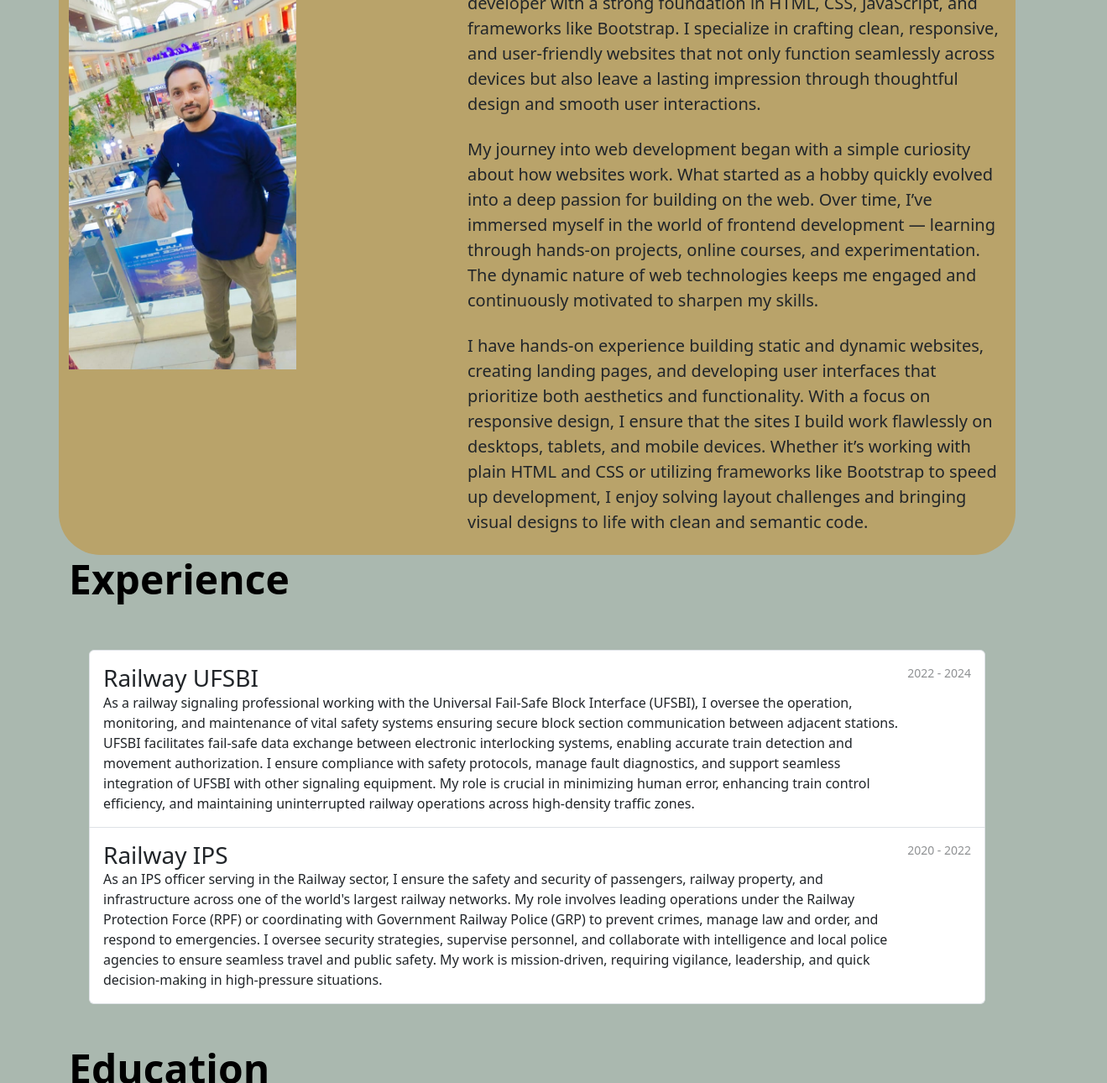
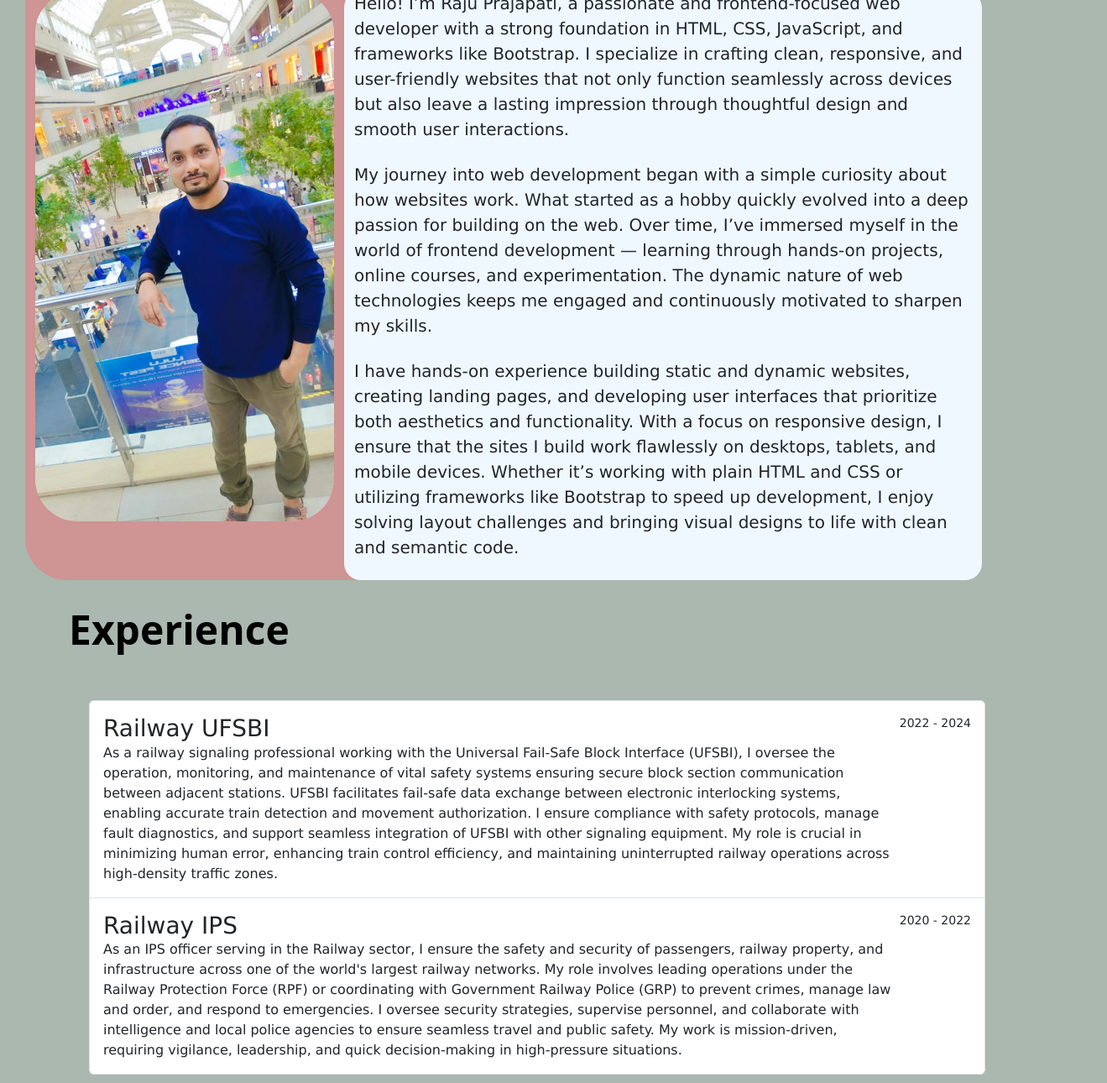
Before and after one commit to rajuprajapati1992/Projects, a plain HTML site: page portfolio/index.html in a window 1280 px wide. Shown: the part 695-1985 px from the top of the page at 84% size, 1319 px wide, since content can reach past the window. Drawn offline with nearby package versions, Linux system fonts and the light colour scheme.

Commit message:
xzsdfsfakjpo

```diff
--- a/portfolio/index.html
+++ b/portfolio/index.html
@@ -36,11 +36,44 @@
     #hero1 {
         background-color: rgba(250, 249, 247, 0.829);
         border-radius: 20px;
+        font-family: Verdana, Geneva, Tahoma, sans-serif;
+    }
+
+    #name{
+        transition: transform 0.5s ease, box-shadow 0.5s ease;
+    }
+
+    #name:hover{
+        transform: scale(1.03);
+        box-shadow: 0 8px 20px rgba(36, 36, 41, 0.786);
     }
 
     #about{
-        background-color: rgb(185, 163, 106);
+        background-color: rgb(207, 148, 148);
         border-radius: 50px;
+        margin: 30px;
+    }
+
+    .abt-img{
+        border-radius: 50px;
+    }
+
+    #edu {
+        background-color: rgb(207, 148, 148);
+        border-radius: 30px;
+        margin: 30px;
+    }
+    .exp-cont{
+        /* background-color: rgb(216, 197, 197); */
+        font-family: Verdana, Geneva, Tahoma, sans-serif;
+    }
+
+
+    #abouttext{
+        background-color: aliceblue;
+        font-family: Verdana, Geneva, Tahoma, sans-serif;
+        border-radius: 20px;
+
     }
 
 </style>
@@ -100,11 +133,11 @@
     <div id="hero" class="container hero px-4 py-5">
         <div class="row flex-lg-row-reverse align-items-center g-5 py-5">
             <div class="col-lg-6 text-center">
-                <img src="images/dev4.jpg" height="300px">
+                <img id="name" src="images/dev3.png" width="400px" height="300px">
             </div>
             <div id="hero1" class="col-lg-6">
-                <h1 class="display-5 fw-bold text-body-emphasis lh-1 mb-3">Raju Prajapati</h1>
-                <h4 class="display-7 fw-bold text-body-emphasis lh-1 mb-3">Web Developer</h4>
+                <h1  class="display-5 fw-bold text-body-emphasis lh-1 mb-3">Raju Prajapati</h1>
+                <h4  class="display-7 fw-bold text-body-emphasis lh-1 mb-3">Web Developer</h4>
                 <p class="lead">
                     Hi, I'm Raju Prajapati, a passionate web developer who enjoys building responsive, user-friendly
                     websites using HTML, CSS, JavaScript, and Bootstrap. I love turning ideas into interactive digital
@@ -132,11 +165,11 @@
         <h1 class="display-5 fw-bold text-body-emphasis" style="margin-left: 550px;">About Myself</h1>
         <div class="row">
 
-            <div class="col-5">
+            <div class="col-4">
 
-                <img src="images/heroImage.jpg" class="img-fluid" alt="Bootstrap Themes" width="60%"  loading="lazy">
+                <img src="images/heroImage.jpg" class="img-fluid abt-img" alt="Bootstrap Themes" width="100%"  loading="lazy">
             </div>
-            <div class="col-7">
+            <div id="abouttext" class="col-8">
 
                 <p class="lead mb-4">Hello! I’m Raju Prajapati, a passionate and frontend-focused web developer with a
                     strong
@@ -177,8 +210,8 @@
         <h1 class="display-5 fw-bold text-body-emphasis">Experience</h1>
         <div class=" flex-column flex-md-row p-4 gap-4 py-md-5 align-items-center justify-content-center">
             <div class="list-group">
-                <a class="list-group-item list-group-item-action d-flex gap-3 py-3" aria-current="true">
-                    <div class="d-flex gap-2 w-100 justify-content-between">
+                <a class="list-group-item d-flex gap-3 py-3" aria-current="true">
+                    <div class="d-flex gap-2 w-100 justify-content-between exp-cont">
                         <div>
                             <h3 class="mb-0">Railway UFSBI </h3>
                             <p class="mb-0">As a railway signaling professional working with the Universal Fail-Safe
@@ -190,12 +223,12 @@
                                 with other signaling equipment. My role is crucial in minimizing human error, enhancing
                                 train control efficiency, and maintaining uninterrupted railway operations across
                                 high-density traffic zones.</p>
-                        </div> <small class="opacity-50 text-nowrap">2022 - 2024</small>
+                        </div> <small class="text-nowrap">2022 - 2024</small>
                     </div>
                 </a>
 
-                <a class="list-group-item list-group-item-action d-flex gap-3 py-3" aria-current="true">
-                    <div class="d-flex gap-2 w-100 justify-content-between">
+                <a class="list-group-item  d-flex gap-3 py-3" aria-current="true">
+                    <div class="d-flex gap-2 w-100 justify-content-between exp-cont">
                         <div>
                             <h3 class="mb-0">Railway IPS</h3>
                             <p class="mb-0">As an IPS officer serving in the Railway sector, I ensure the safety and
@@ -206,7 +239,7 @@
                                 supervise personnel, and collaborate with intelligence and local police agencies to
                                 ensure seamless travel and public safety. My work is mission-driven, requiring
                                 vigilance, leadership, and quick decision-making in high-pressure situations.</p>
-                        </div> <small class="opacity-50 text-nowrap">2020 - 2022</small>
+                        </div> <small class="text-nowrap">2020 - 2022</small>
                     </div>
                 </a>
             </div>
```
